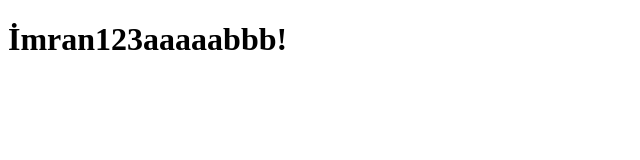
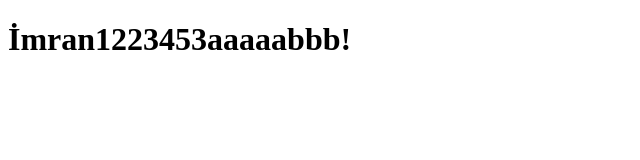
Before and after one commit to imranbeyza/YMG2V-ZE, a plain HTML site: page index.html in a window 1280 px wide. Shown: the whole page, without its empty margins (0-640 px from the left). Drawn offline with Linux system fonts and the light colour scheme.

Commit message:
rghlıglre

```diff
--- a/index.html
+++ b/index.html
@@ -4,6 +4,6 @@
     <title>Merhaba Dunya</title>
 </head>
 <body>
-    <h1>İmran123aaaaabbb!</h1>
+    <h1>İmran1223453aaaaabbb!</h1>
 </body>
 </html>
```
